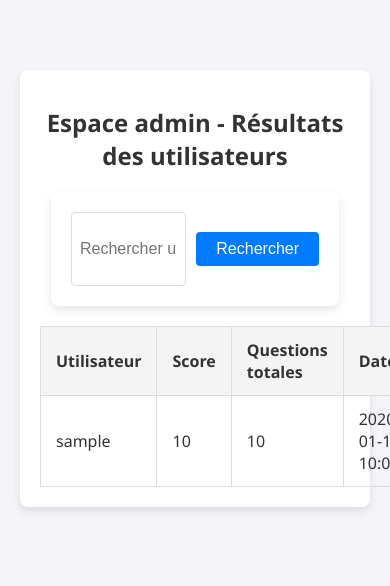
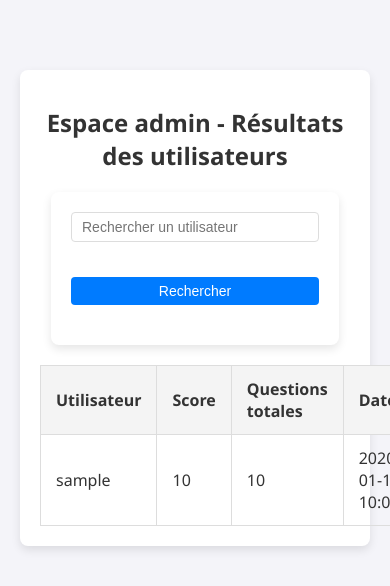
Before and after one commit to LukasMFR/qcm-sprintdev, a PHP site: page /views/admin.php in a window 390 px wide; the page is wider, and only the part inside the window is pictured. Shown: the top 586 px of that part. Run offline with PHP 8.4, Linux system fonts and the light colour scheme; the visitor is signed in with stand-in values (Sample User, id 1); tables that the repository leaves empty hold one stand-in row (values such as "Sample post").

Commit message:
Fix admin page search box and button

```diff
--- a/css/style.css
+++ b/css/style.css
@@ -343,29 +343,32 @@ ul li strong {
 /* Formulaire de recherche */
 .form-admin {
     display: flex;
-    justify-content: center;
+    align-items: center; /* Aligne verticalement */
+    gap: 10px; /* Espace constant entre les éléments */
     margin-bottom: 20px;
+    flex-wrap: wrap; /* Permet le retour à la ligne sur petits écrans */
 }
 
 .search-admin {
-    width: 70%; /* Retour à l'ancienne largeur */
-    padding: 8px; /* Réduction de la hauteur */
-    font-size: 16px;
+    flex: 1; /* Prend tout l'espace disponible */
+    padding: 6px 10px; /* Réduction du padding pour diminuer la hauteur */
+    font-size: 14px; /* Taille de texte adaptée */
     border: 1px solid #ddd;
-    border-radius: 4px; /* Coins arrondis uniformes */
+    border-radius: 4px;
     box-sizing: border-box;
+    min-width: 0; /* Empêche le débordement */
 }
 
 .btn-search {
-    margin-left: 10px; /* Espacement entre le champ et le bouton */
-    padding: 8px 20px; /* Réduction de la hauteur pour correspondre à la barre de recherche */
+    padding: 6px 15px; /* Taille réduite pour correspondre à la barre */
+    font-size: 14px;
     background-color: #007bff;
     color: white;
     border: none;
-    border-radius: 4px; /* Coins arrondis uniformes */
-    font-size: 16px;
+    border-radius: 4px;
     cursor: pointer;
     transition: background-color 0.3s;
+    flex-shrink: 0; /* Le bouton garde sa taille minimale */
 }
 
 .btn-search:hover {
@@ -398,6 +401,23 @@ ul li strong {
 
 .table-admin tr:hover {
     background-color: #f1f1f1;
+}
+
+/* Assurer un bon affichage sur petits écrans */
+@media (max-width: 768px) {
+    .form-admin {
+        flex-direction: column; /* Affiche les éléments l'un en dessous de l'autre */
+        gap: 15px; /* Ajoute plus d'espace entre la barre et le bouton */
+    }
+
+    .search-admin {
+        width: 100%; /* La barre prend toute la largeur */
+    }
+
+    .btn-search {
+        width: 100%; /* Le bouton prend toute la largeur */
+        text-align: center;
+    }
 }
 
 /* Dark mode styles */
```
